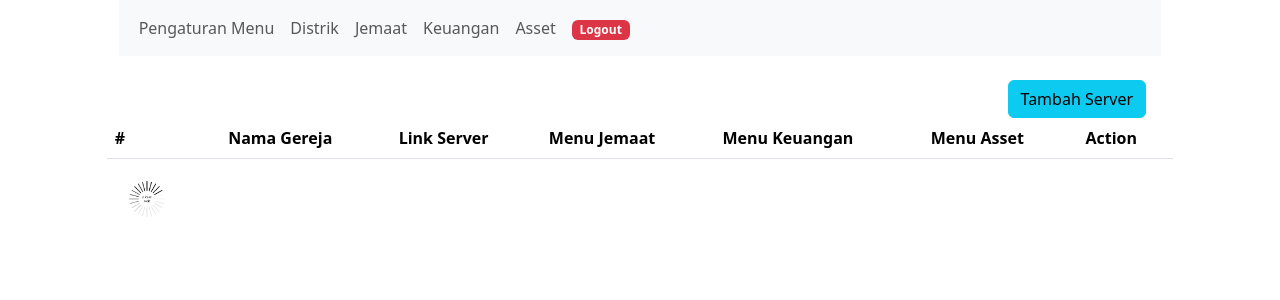
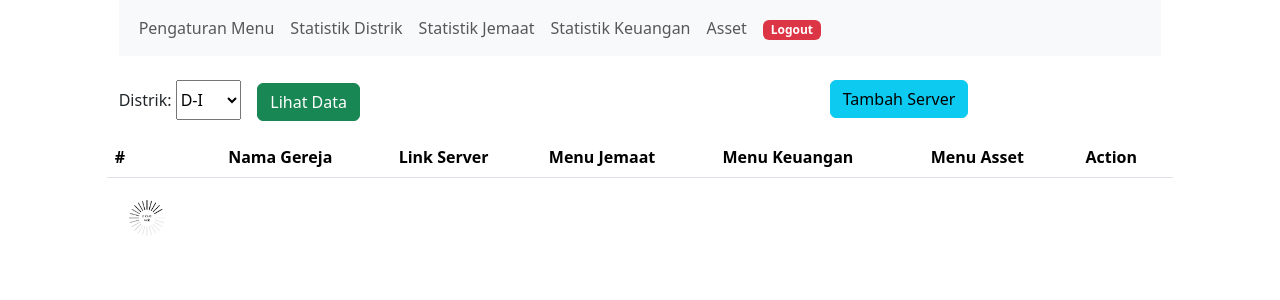
Before and after one commit to VictorSilalahi/gmi-control-panel, a Flask app: page /pengaturanmenu in a window 1280 px wide. Shown: the top 300 px of the page. Run offline with Flask 3, Linux system fonts and the light colour scheme; data that the repository does not hold is empty.

Commit message:
modified:   app/routes/pengaturanmenu.py 	modified:   app/static/pengaturanmenu.js 	modified:   app/templates/pengaturanmenu.html

```diff
--- a/app/routes/pengaturanmenu.py
+++ b/app/routes/pengaturanmenu.py
@@ -1,7 +1,13 @@
 from flask import Blueprint, render_template, redirect, request, session
+
 import redis
 import os
 import json
+import uuid
+
+from redis.commands.json.path import Path
+
+
 
 # route menu
 pengaturanmenu_bp = Blueprint("menu", __name__, template_folder="../templates")
@@ -56,6 +62,43 @@ def ubah_menu():
         return {"status": "error", "msg": {e}}, 400
 
 
+@pengaturanmenu_bp.route("/pengaturanmenu/add", methods=['POST'])
+def add_church():
+
+    temp = request.get_json()
+
+    nama_gereja = temp['nama_gereja']
+    link_server = temp['link_server']
+    distrik = temp['distrik']
+    aplikasi = temp['aplikasi']
+
+    new_gereja = {"nama": nama_gereja, "link": link_server, "distrik": distrik, "aplikasi": aplikasi}
+
+    temp = connect_to_redis()
+
+    if temp['status']=='ok':
+        r = temp['data']
+        id = str(uuid.uuid4())
+        r.json().set(id, Path.root_path(), new_gereja)
+        return {"status": "ok", "msg": "Penambahan gereja berhasil!", "data": {}}, 200
+
+    else:
+        return {"status": "error", "msg": {e}}, 400
+
+
+@pengaturanmenu_bp.route("/pengaturanmenu/del", methods=['POST'])
+def del_church():
+    temp = request.get_json()
+
+    temp = connect_to_redis()
+
+    if temp['status']=='ok':
+        r = temp['data']
+        r.json().set('gmi:4', Path.root_path(), new_gereja)
+        return {"status": "ok", "msg": "Penambahan gereja berhasil!", "data": {}}, 200
+
+    else:
+        return {"status": "error", "msg": {e}}, 400
 
 
 def connect_to_redis():
--- a/app/static/pengaturanmenu.js
+++ b/app/static/pengaturanmenu.js
@@ -5,11 +5,62 @@ $(document).ready(function() {
 
     load_redis();
 
-    $(".btn-tambah-server").on("click", function() {
+});
 
-        $("#AddEditServer").modal("show");
+$(".btn-tambah-server").on("click", function() {
 
-    });
+    $("#opServer").text("Tambah Server");
+    $("#txtJenisOpServer").val("tambah");
+    $("#AddEditServer").modal("show");
+
+});
+
+
+$(document).on("click", "#btnOKServer", function() {
+
+    if ($("#txtJenisOpServer").val()=='tambah') {
+
+        let nama_gereja = $("#txtNamaGereja").val();
+        let link_server = $("#txtLinkServer").val();
+        let distrik = $("#slcDistrik").val();
+
+        let chkJemaat = false;
+        let chkKeuangan = false;
+        let chkAsset = false;
+
+        if ($("#chkJemaat").is(":checked")==true) {
+            chkJemaat = true;
+        }
+
+        if ($("#chkKeuangan").is(":checked")==true) {
+            chkKeuangan = true;
+        }
+
+        if ($("#chkAsset").is(":checked")==true) {
+            chkAsset = true;
+        }
+
+        let aplikasi = {"jemaat": chkJemaat, "keuangan": chkKeuangan, "asset": chkAsset};
+
+        let jawab = ajax_post("/pengaturanmenu/add", {"nama_gereja": nama_gereja, "link_server": link_server, "distrik": distrik, "aplikasi": aplikasi}, "");
+
+        if (jawab.status=='ok') {
+            alert(jawab.msg);
+            $("#AddEditServer").modal("hide");
+
+        }
+    }
+
+});
+
+$(document).on("click", ".btn-hapus", function() {
+
+    if (confirm("Hapus data gereja ini?")==true) {
+
+        let jawab = ajax_post("/pengaturanmenu/del", {"nama_gereja": nama_gereja, "link_server": link_server, "distrik": distrik, "aplikasi": aplikasi}, "");
+
+
+    }
 
 });
 
@@ -68,6 +119,8 @@ function load_redis() {
         let isi = '';
         let no = 1;
 
+        // console.log(data);
+
         for (let i=0; i<data.length; i++) {
             isi = isi + "<tr><td>"+no+"</td><td>"+data[i]['nama']+"</td><td></td>";
 
--- a/app/templates/pengaturanmenu.html
+++ b/app/templates/pengaturanmenu.html
@@ -23,15 +23,12 @@
                           <div class="collapse navbar-collapse" id="navbarNavAltMarkup">
                             <div class="navbar-nav">
                               <a class="nav-link" href="/pengaturanmenu">Pengaturan Menu</a>
-                              <a class="nav-link" href="/distrik">Distrik</a>
-                              <a class="nav-link" href="/jemaat">Jemaat</a>
-                              <a class="nav-link" href="/keuangan">Keuangan</a>
-                              <a class="nav-link" href="/asset">Asset</a>
+                              <a class="nav-link" href="/statdistrik">Statistik Distrik</a>
+                              <a class="nav-link" href="/statjemaat">Statistik Jemaat</a>
+                              <a class="nav-link" href="/statkeuangan">Statistik Keuangan</a>
+                              <a class="nav-link" href="#">Asset</a>
                               <a class="nav-link" href="/logout"><span class="badge text-bg-danger">Logout</span></a>
-
-
                             </div>
-
                           </div>
                         </div>
                       </nav>
@@ -40,9 +37,30 @@
                 <br>
 
                 <div class="row">
-                    <div class="col-2"></div>
-                    <div class="col-8"></div>
-                    <div class="col-2">
+                    <div class="col-4">
+                      <div class="mb-3">
+                        <label class="col-form-label">Distrik:</label>
+                        <select id="slcDistrik" class="col-form-label">
+                          <option value="D-I">D-I</option>
+                          <option value="D-II">D-II</option>
+                          <option value="D-III">D-III</option>
+                          <option value="D-IV">D-IV</option>
+                          <option value="D-V">D-V</option>
+                          <option value="D-VI">D-VI</option>
+                          <option value="D-VII">D-VII</option>
+                          <option value="D-VIII">D-VIII</option>
+                          <option value="D-IX">D-IX</option>
+                          <option value="D-X">D-X</option>
+                          <option value="D-XI">D-XI</option>
+                          <option value="D-XII">D-XII</option>
+                        </select>
+                        &nbsp;&nbsp;
+                        <button class="btn btn-success">Lihat Data</button>
+                      </div>
+
+                    </div>
+                    <div class="col-4"></div>
+                    <div class="col-4">
                         <button class="btn btn-info btn-tambah-server">Tambah Server</button>
                     </div>
                 </div>
@@ -82,7 +100,7 @@
       <div class="modal-dialog">
         <div class="modal-content">
           <div class="modal-header">
-            <h1 class="modal-title fs-5" id="opSektor">New message</h1>
+            <h1 class="modal-title fs-5" id="opServer">New message</h1>
             <button type="button" class="btn-close" data-bs-dismiss="modal" aria-label="Close"></button>
           </div>
           <div class="modal-body">
@@ -94,6 +112,23 @@
               <div class="mb-3">
                 <label class="col-form-label">Link Server:</label>
                 <input type="text" class="form-control" id="txtLinkServer">
+              </div>
+              <div class="mb-3">
+                <label class="col-form-label">Distrik:</label>
+                <select id="slcDistrikForm" class="col-form-label">
+                  <option value="D-I">D-I</option>
+                  <option value="D-II">D-II</option>
+                  <option value="D-III">D-III</option>
+                  <option value="D-IV">D-IV</option>
+                  <option value="D-V">D-V</option>
+                  <option value="D-VI">D-VI</option>
+                  <option value="D-VII">D-VII</option>
+                  <option value="D-VIII">D-VIII</option>
+                  <option value="D-IX">D-IX</option>
+                  <option value="D-X">D-X</option>
+                  <option value="D-XI">D-XI</option>
+                  <option value="D-XII">D-XII</option>
+                </select>
               </div>
               <div class="mb-3">
                 <div class="form-check form-switch">
@@ -108,16 +143,14 @@
                     <input class="form-check-input" type="checkbox" id="chkAsset">
                     <label class="form-check-label" for="chkAsset">Menu Asset</label>
                 </div>
-
             </div>
-
               <input type="hidden" value="" id="txtJenisOpServer">
               <input type="hidden" value="" id="txtServeriID">
             </form>
           </div>
           <div class="modal-footer">
             <button type="button" class="btn btn-secondary" data-bs-dismiss="modal">Batal</button>
-            <button type="button" class="btn btn-primary" id="btnOKOrganisasi">OK</button>
+            <button type="button" class="btn btn-primary" id="btnOKServer">OK</button>
           </div>
         </div>
       </div>
```
